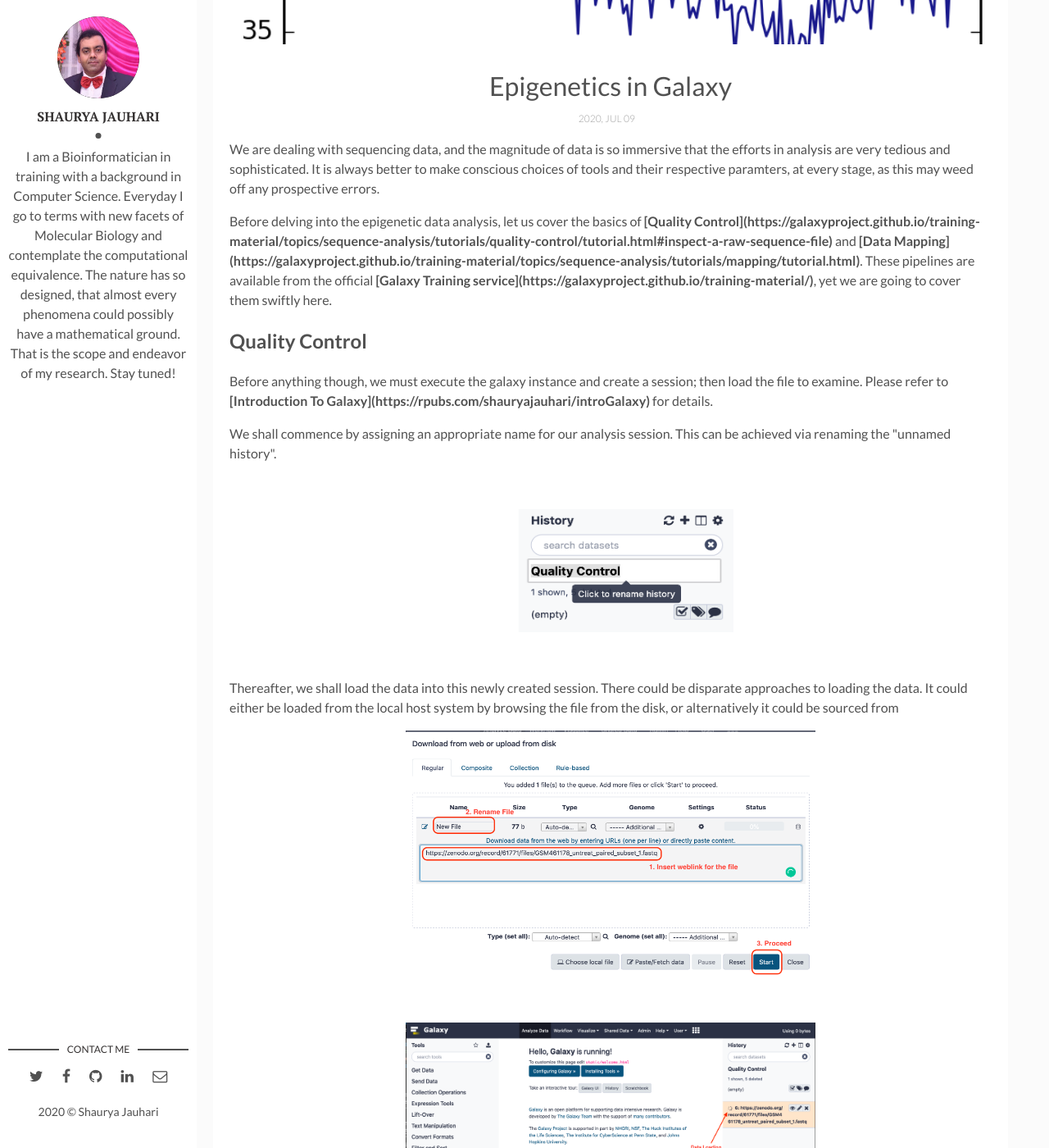
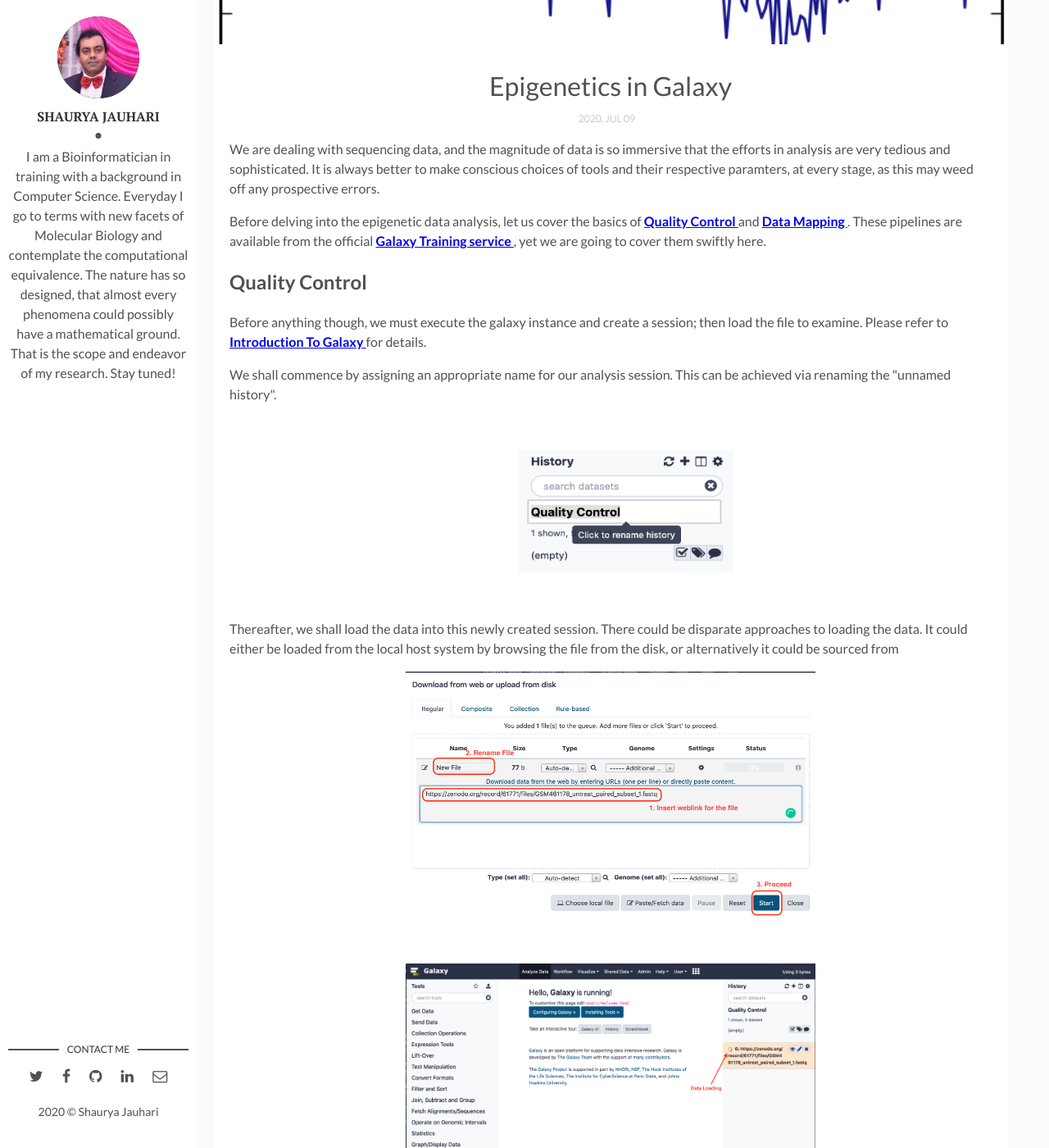
Before and after one commit to shauryajauhari/shauryajauhari.github.io, a Jekyll site: the page built from _posts/2020-07-09-epigenetics_in_Galaxy.markdown, in a window 1280 px wide and 1400 px high, scrolled down 466 px. Shown: the whole window at 82% size. Built offline with Jekyll 4.4.1, drawn with Linux system fonts in a browser that asks for light colours; some of the changed lines change nothing that is shown; some of the changed text lies outside the part shown.

Commit message:
Modify file

```diff
--- a/_posts/2020-07-09-epigenetics_in_Galaxy.markdown
+++ b/_posts/2020-07-09-epigenetics_in_Galaxy.markdown
@@ -10,11 +10,11 @@ tags: [ChIP-Seq, DNA Methylation]
 
 <p> We are dealing with sequencing data, and the magnitude of data is so immersive that the efforts in analysis are very tedious and sophisticated. It is always better to make conscious choices of tools and their respective paramters, at every stage, as this may weed off any prospective errors.</p>
 
-<p> Before delving into the epigenetic data analysis, let us cover the basics of <b>[Quality Control](https://galaxyproject.github.io/training-material/topics/sequence-analysis/tutorials/quality-control/tutorial.html#inspect-a-raw-sequence-file)</b> and <b>[Data Mapping](https://galaxyproject.github.io/training-material/topics/sequence-analysis/tutorials/mapping/tutorial.html)</b>. These pipelines are available from the official <b>[Galaxy Training service](https://galaxyproject.github.io/training-material/)</b>, yet we are going to cover them swiftly here.</p>
+<p> Before delving into the epigenetic data analysis, let us cover the basics of <b><a href= "https://galaxyproject.github.io/training-material/topics/sequence-analysis/tutorials/quality-control/tutorial.html#inspect-a-raw-sequence-file"> Quality Control </a></b> and <b><a href = "https://galaxyproject.github.io/training-material/topics/sequence-analysis/tutorials/mapping/tutorial.html" > Data Mapping </a></b>. These pipelines are available from the official <b><a href= "https://galaxyproject.github.io/training-material/" > Galaxy Training service </a></b>, yet we are going to cover them swiftly here.</p>
 
 ## Quality Control
 
-<p> Before anything though, we must execute the galaxy instance and create a session; then load the file to examine. Please refer to <b>[Introduction To Galaxy](https://rpubs.com/shauryajauhari/introGalaxy)</b> for details. </p>
+<p> Before anything though, we must execute the galaxy instance and create a session; then load the file to examine. Please refer to <b><a href= "https://rpubs.com/shauryajauhari/introGalaxy" > Introduction To Galaxy </a> </b> for details. </p>
 <p>We shall commence by assigning an appropriate name for our analysis session. This can be achieved via renaming the "unnamed history".</p>
 <br>
 <p align="center">
@@ -33,5 +33,12 @@ tags: [ChIP-Seq, DNA Methylation]
 </p>
 <br>
 
+<p>When the data has been successfully loaded into the session's library (history), a green ambience could be realized in the file listing. The next step is to install an appropriate tool. For our case, we shall implement <b><a href = "https://www.bioinformatics.babraham.ac.uk/projects/fastqc/" > FASTQC </a></b>. To install a tool in the local distribution of galaxy, please follow the link <a href = "http://shauryajauhari.github.io/installing_tools_in_galaxy/" > here </a>.</p>
+
+
+
+
 
 ## Mapping
+
+<p> Hello there </p>
```
Also changed, not shown: assets/img/methylationOutput.png.
